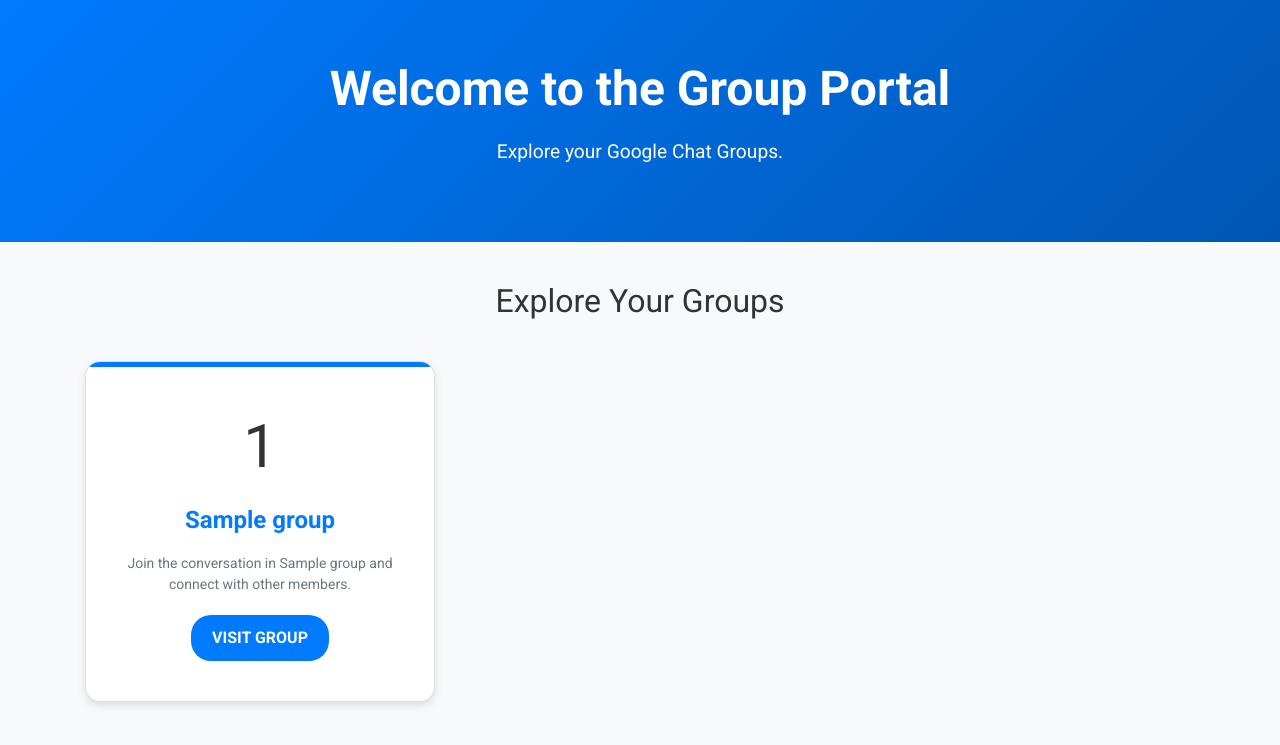
After one commit to nipsn/google-chat-backup-visualizer, a Flask app: template templates/home.html in a window 1280 px wide. The commit adds this page. Shown: the top 745 px of the page. Run offline with Flask 3, Linux system fonts and the light colour scheme; the template is opened without the code that fills it: most values are stand-ins (such as "Sample title", 1, 10 or a date in 2020); some libraries are stand-ins or nearby versions.

Commit message:
Add different group chats

````diff
--- a/app.py
+++ b/app.py
@@ -1,7 +1,6 @@
-from flask import Flask, render_template, send_from_directory, g, redirect, url_for
+from flask import Flask, render_template, send_from_directory, g, url_for
 from markupsafe import Markup
 import json
-import argparse
 import os
 import re
 
@@ -26,7 +25,6 @@ def replace_image_references(msg_list, search_term):
         except KeyError:
             has_attached_files = False
         if has_attached_files:
-            # not common to have more than 1 attachment
             try:
                 export_file_name = msg["attached_files"][0]["export_name"]
             except KeyError:
@@ -38,6 +36,7 @@ def replace_image_references(msg_list, search_term):
                 count += 1
     return msg_list
 
+
 def replace_html_special_chars(text):
     text = text.replace("<", "&lt;")
     text = text.replace("\u003c", "&lt;")
@@ -47,7 +46,10 @@ def replace_html_special_chars(text):
     return text.replace("\u0026", "&amp;")
 
 
-def load_json_data(group_info_path, messages_path):
+def load_json_data(group_path):
+    group_info_path = os.path.join(group_path, 'group_info.json')
+    messages_path = os.path.join(group_path, 'messages.json')
+
     with open(group_info_path, 'r', encoding='utf-8') as f:
         group_info = json.load(f)
         member_colors = assign_colors(group_info['members'])
@@ -63,8 +65,6 @@ def load_json_data(group_info_path, messages_path):
     return group_info, messages, member_colors
 
 
-# Route to serve media files
-
 @app.template_filter('replace_emoji')
 def replace_emoji(text, annotations):
 
@@ -77,18 +77,18 @@ def replace_emoji(text, annotations):
         if 'custom_emoji_metadata' in annotation:
             shortcode = annotation['custom_emoji_metadata']['custom_emoji']['shortcode']
             content_type = annotation['custom_emoji_metadata']['custom_emoji']['content_type']
-            emoji_url = url_for(
-                'media', filename=f"CustomEmoji-{shortcode[1:-1]}.{content_type.split('/')[-1]}")
+            emoji_url = url_for('media',
+                                group_name=g.group_name,
+                                filename=f"CustomEmoji-{shortcode[1:-1]}.{content_type.split('/')[-1]}")
             text = text.replace(
                 '�', f'<img src="{emoji_url}" alt="{shortcode}" style="width: 30px; height: 30px;">', 1)
-    # Replace URLs with anchor tags
+
     url_pattern = re.compile(r'(https?://\S+)')
     text = url_pattern.sub(r'<a href="\1">\1</a>', text)
 
     code_pattern = re.compile(r'```([^`]+)```', re.DOTALL)
     text = code_pattern.sub(r'<pre><code>\1</code></pre>', text)
 
-    # Replace user mentions with colored text
     mention_pattern = re.compile(
         r'@((?:[\wáéíóúÁÉÍÓÚñÑ]+\s+){0,2}[\wáéíóúÁÉÍÓÚñÑ]+)')
 
@@ -105,46 +105,51 @@ def replace_emoji(text, annotations):
     return Markup(text)
 
 
-@app.route('/media/<path:filename>')
-def media(filename):
-    return send_from_directory(g.group_path, filename)
+@app.route('/media/<group_name>/<path:filename>')
+def media(group_name, filename):
+    return send_from_directory(os.path.join('resources', group_name), filename)
 
-# Route to display group info and messages
 
-@app.route('/<page_name>')
-def index(page_name):
+@app.route('/group/<group_name>')
+def index(group_name):
+    group_path = os.path.join('resources', group_name)
+    if not os.path.exists(group_path):
+        return "Group not found", 404
+
+    group_info, messages, member_colors = load_json_data(group_path)
+
+    # Store the data in Flask's g context for this request
+    g.member_colors = member_colors
+    g.group_path = group_path
+    g.group_info = group_info
+    g.messages = messages
+    g.member_colors = member_colors
+    g.group_name = group_name
+
     return render_template('index.html',
-                           group_info=g.group_info,
-                           messages=g.messages,
-                           member_colors=g.member_colors)
+                           group_info=group_info,
+                           messages=messages,
+                           member_colors=member_colors)
 
 
 @app.route('/')
-def root():
-    return redirect(url_for('index', page_name=app.config['PAGE_NAME']))
-
-
-@app.before_request
-def before_request():
-    g.group_path = app.config['GROUP_PATH']
-    g.group_info = app.config['GROUP_INFO']
-    g.messages = app.config['MESSAGES']
-    g.member_colors = app.config['MEMBER_COLORS']
+def home():
+    groups = []
+    base_path = "resources"
+    for group_name in os.listdir(base_path):
+        group_path = os.path.join(base_path, group_name)
+        if os.path.isdir(group_path):
+            group_info_path = os.path.join(group_path, 'group_info.json')
+            if os.path.exists(group_info_path):
+                with open(group_info_path, 'r', encoding='utf-8') as f:
+                    group_info = json.load(f)
+                    groups.append({
+                        "name": group_info['name'],
+                        "emoji_id": group_info.get('emoji_id', '📁'),
+                        "group_name": group_name
+                    })
+    return render_template('home.html', groups=groups)
 
 
 if __name__ == '__main__':
-
-    group_info, messages, member_colors = load_json_data(
-        "resources/group_info.json", "resources/messages.json")
-
-    # Extract the last part of the group_path
-    page_name = os.path.basename(os.path.normpath("resources"))
-
-    # Store the data in the Flask application config
-    app.config['GROUP_PATH'] = "resources"
-    app.config['GROUP_INFO'] = group_info
-    app.config['MESSAGES'] = messages
-    app.config['MEMBER_COLORS'] = member_colors
-    app.config['PAGE_NAME'] = page_name
-
     app.run()
--- /dev/null
+++ b/templates/home.html
@@ -0,0 +1,174 @@
+<!DOCTYPE html>
+<html lang="en">
+<head>
+    <meta charset="UTF-8">
+    <meta name="viewport" content="width=device-width, initial-scale=1.0">
+    <title>Groups</title>
+    <link href="https://stackpath.bootstrapcdn.com/bootstrap/4.5.2/css/bootstrap.min.css" rel="stylesheet">
+    <link href="https://cdnjs.cloudflare.com/ajax/libs/font-awesome/5.15.3/css/all.min.css" rel="stylesheet">
+    <link href="https://fonts.googleapis.com/css2?family=Roboto:wght@400;700&display=swap" rel="stylesheet">
+    <style>
+        body {
+            background-color: #f8f9fa;
+            font-family: 'Roboto', sans-serif;
+            color: #333;
+        }
+
+        .hero {
+            background: linear-gradient(135deg, #007bff 0%, #0056b3 100%);
+            color: white;
+            padding: 60px 0;
+            text-align: center;
+        }
+
+        .hero h1 {
+            font-size: 3rem;
+            font-weight: 700;
+            margin-bottom: 20px;
+        }
+
+        .hero p {
+            font-size: 1.2rem;
+        }
+
+        .container {
+            margin-top: 40px;
+        }
+
+        .group-card {
+            background: white;
+            text-align: center;
+            padding: 20px;
+            border-radius: 15px;
+            box-shadow: 0 4px 8px rgba(0, 0, 0, 0.1);
+            transition: transform 0.3s, box-shadow 0.3s;
+            position: relative;
+            overflow: hidden;
+        }
+
+        .group-card:hover {
+            transform: translateY(-5px);
+            box-shadow: 0 8px 16px rgba(0, 0, 0, 0.15);
+        }
+
+        .group-card:before {
+            content: "";
+            position: absolute;
+            top: 0;
+            left: 0;
+            width: 100%;
+            height: 5px;
+            background-color: #007bff;
+            transition: height 0.3s;
+        }
+
+        .group-card:hover:before {
+            height: 100%;
+            opacity: 0.1;
+        }
+
+        .group-emoji {
+            font-size: 60px;
+            margin-bottom: 10px;
+            transition: transform 0.3s, color 0.3s;
+            cursor: pointer;
+        }
+
+        .group-emoji:hover {
+            animation: bounce 1s infinite;
+        }
+
+        @keyframes bounce {
+            0%, 20%, 50%, 80%, 100% {
+                transform: translateY(0);
+            }
+            40% {
+                transform: translateY(-15px);
+            }
+            60% {
+                transform: translateY(-10px);
+            }
+        }
+
+        .group-name {
+            font-size: 24px;
+            font-weight: bold;
+            color: #007bff;
+            margin-bottom: 15px;
+        }
+
+        .group-description {
+            font-size: 14px;
+            color: #6c757d;
+            margin-bottom: 20px;
+        }
+
+        .btn-visit-group {
+            background-color: #007bff;
+            color: white;
+            border-radius: 20px;
+            padding: 10px 20px;
+            text-transform: uppercase;
+            font-weight: bold;
+            transition: background-color 0.3s;
+            z-index: 100;
+            position: relative;
+        }
+
+        .btn-visit-group:hover {
+            background-color: #0056b3;
+        }
+
+        .footer {
+            background: #343a40;
+            color: white;
+            padding: 20px 0;
+            text-align: center;
+            margin-top: 50px;
+        }
+
+        .footer a {
+            color: #007bff;
+            text-decoration: none;
+            margin: 0 10px;
+        }
+
+        .footer a:hover {
+            text-decoration: underline;
+        }
+
+        @media (max-width: 768px) {
+            .hero h1 {
+                font-size: 2rem;
+            }
+
+            .hero p {
+                font-size: 1rem;
+            }
+        }
+    </style>
+</head>
+<body>
+    <div class="hero">
+        <h1>Welcome to the Group Portal</h1>
+        <p>Explore your Google Chat Groups.</p>
+    </div>
+    <div class="container">
+        <h2 class="text-center my-4">Explore Your Groups</h2>
+        <div class="row">
+            {% for group in groups %}
+            <div class="col-lg-4 col-md-6 my-3">
+                <div class="group-card card">
+                    <div class="card-body">
+                        <div class="group-emoji">{{ group.emoji_id }}</div>
+                        <div class="group-name">{{ group.name }}</div>
+                        <p class="group-description">Join the conversation in {{ group.name }} and connect with other members.</p>
+                        <a href="{{ url_for('index', group_name=group.group_name) }}" class="btn-visit-group btn">Visit Group</a>
+                    </div>
+                </div>
+            </div>
+            {% endfor %}
+        </div>
+    </div>
+</body>
+</html>
````
Also changed, not shown: templates/index.html (+8 -8 lines).
